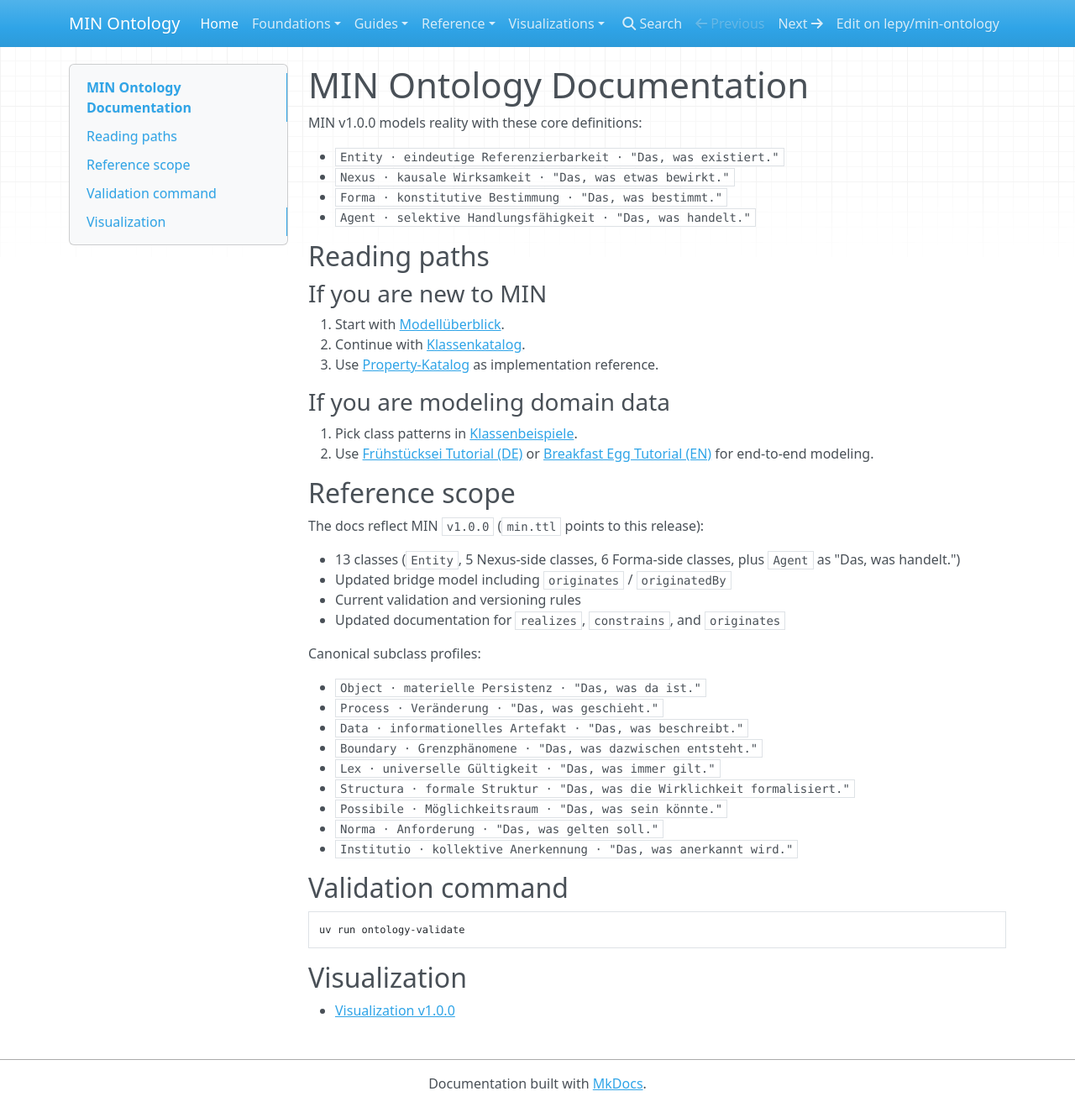
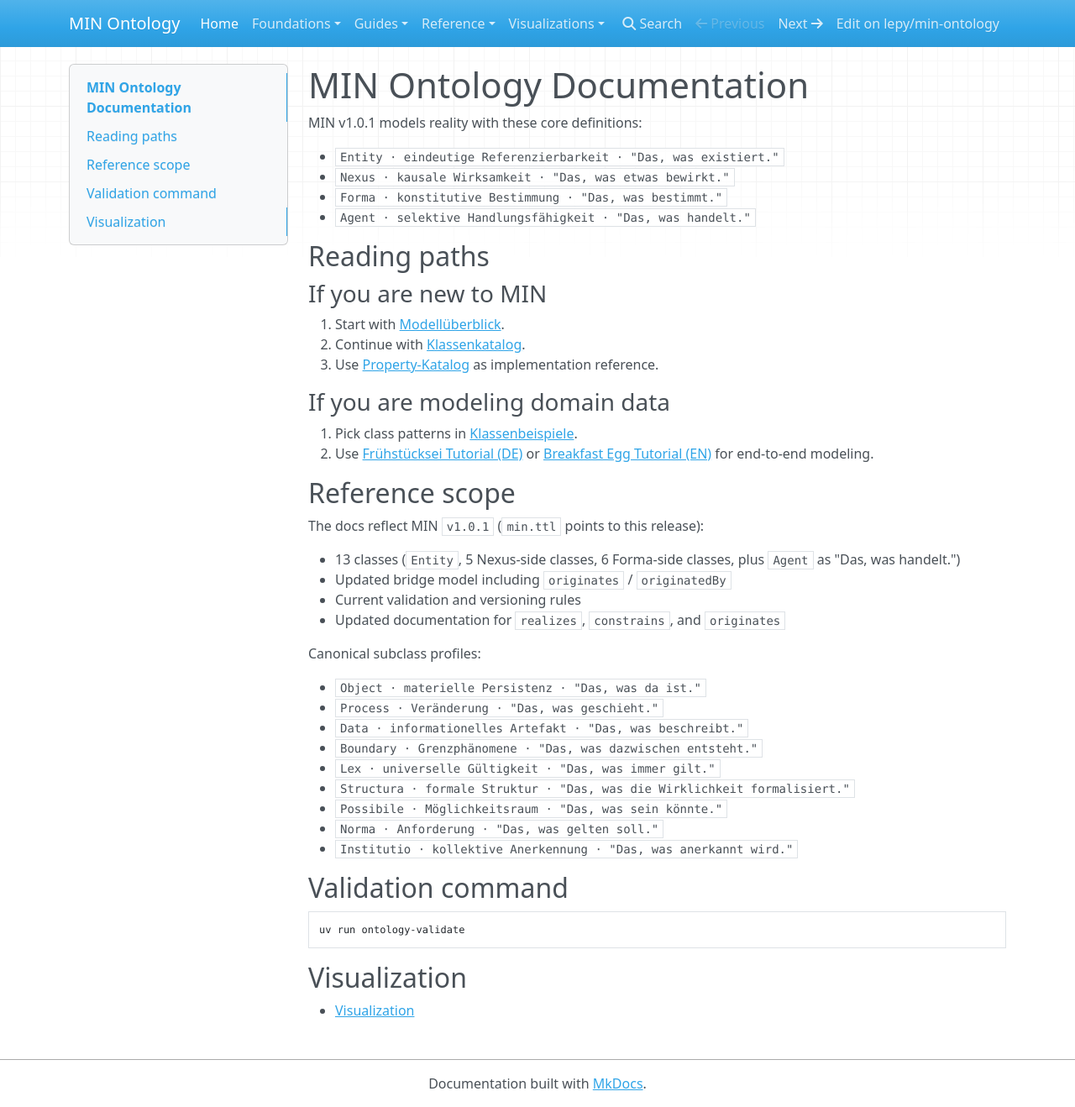
Before and after one commit to lepy/min-ontology, an MkDocs documentation site: the page built from docs/index.md, in a window 1280 px wide and 1318 px high. Shown: the whole window at 84% size. Built offline with MkDocs 1.6.1, drawn with Linux system fonts in a browser that asks for light colours; nearby versions of some CDN libraries.

```diff
--- a/docs/index.md
+++ b/docs/index.md
@@ -1,6 +1,6 @@
 # MIN Ontology Documentation
 
-MIN v1.0.0 models reality with these core definitions:
+MIN v1.0.1 models reality with these core definitions:
 
 - `Entity · eindeutige Referenzierbarkeit · "Das, was existiert."`
 - `Nexus · kausale Wirksamkeit · "Das, was etwas bewirkt."`
@@ -22,7 +22,7 @@ MIN v1.0.0 models reality with these core definitions:
 
 ## Reference scope
 
-The docs reflect MIN `v1.0.0` (`min.ttl` points to this release):
+The docs reflect MIN `v1.0.1` (`min.ttl` points to this release):
 
 - 13 classes (`Entity`, 5 Nexus-side classes, 6 Forma-side classes, plus `Agent` as "Das, was handelt.")
 - Updated bridge model including `originates` / `originatedBy`
@@ -49,4 +49,4 @@ uv run ontology-validate
 
 ## Visualization
 
-- [Visualization v1.0.0](min-v1_0_0-visualization.html)
+- [Visualization](min-v1_0_0-visualization.html)
```
Also changed, not shown: CHANGELOG.md (+11 -0 lines), README.md (+5 -4 lines), docs/versioning.md (+1 -1 lines).
